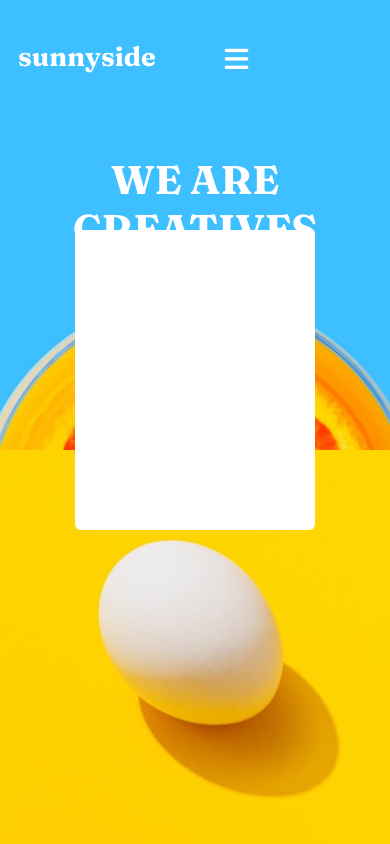
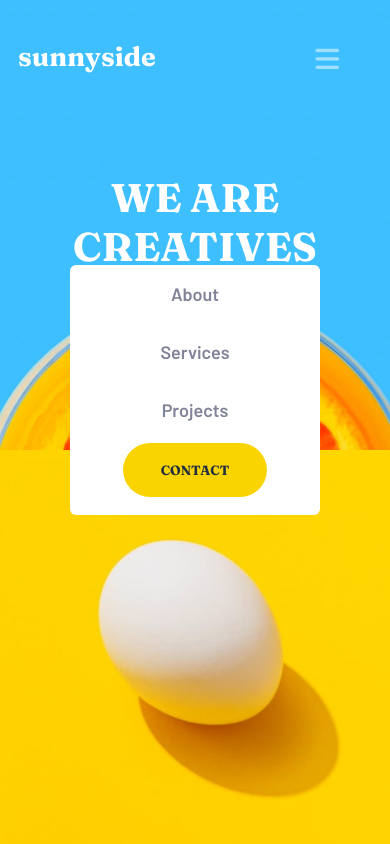
Before and after one commit to DietHero/sunnyside-website-challenge, a plain HTML site: page index.html in a window 390 px wide. Both pictures are taken after a click on the button 236 px from the left and 65 px from the top of the page. Shown: the top 844 px of the page. Drawn offline with Linux system fonts and the light colour scheme.

Commit message:
js menu added

```diff
--- a/css/style.css
+++ b/css/style.css
@@ -43,42 +43,45 @@ html, body {
     display: flex;
     list-style: none;
     visibility: hidden;
+    color: white;
 }
-.nav__links-oncick {
+.nav__links-click {
     display: flex;
+    align-items: center;
+    justify-content: space-around;
     list-style: none;
     position: absolute;
     flex-direction: column;
     background-color: white;
-    width: 200px;
-    height: 300px;
+    width: 250px;
+    height: 250px;
     visibility: visible;
     border-radius: 6px;
     top: 50%;
     left: 50%;
     margin-right: -50%;
-    transform: translate(-50%, -70%)
+    transform: translate(-50%, -70%);
+    padding-inline-start: 0
 }
 
-.nav__link {
-    color: white;
+
+.nav__link-item {
     text-decoration: none;
     padding: 0 2rem;
+    color: white;
+    padding-top: 5rem;
 }
 
 .nav__link-click {
-    color: hsl(212, 27%, 19%) ;
+    color: hsl(232, 10%, 55%);
     text-decoration: none;
-    padding: 0 0;
     text-align: center;
-
 }
 
 .nav__header {
     color: white;
     padding: 1rem;
     font-family: 'Fraunces', serif;
-    ;
     font-weight: 900;
 }
 
@@ -91,16 +94,23 @@ html, body {
     text-transform: uppercase;
     cursor: pointer;
     font-family: 'Fraunces', serif;
-    ;
     font-weight: 900;
     color: hsl(212, 27%, 19%);
     visibility: hidden;
+    margin-top: -2rem;
 }
+
 
 .nav_contact:hover {
     color: white;
     background-color: rgb(60, 188, 251);
 }
+.nav_contact-click {
+    background-color: hsl(51, 100%, 49%);
+    visibility: visible;
+
+}
+
 .button_menu {
     color: white;
     background-color: transparent;
@@ -113,8 +123,12 @@ html, body {
     color: white;
     padding: 0.5rem;
     font-size: 1.5rem;
-    padding-bottom: 1rem;
+    padding-bottom: 2rem;
+    padding-left: 2rem;
 
+}
+.button_menu-icon-click {
+opacity: 0.5;
 }
 
 .hero__header {
@@ -131,9 +145,13 @@ html, body {
     top: 50%;
     left: 50%;
     margin-right: -50%;
-    transform: translate(-50%, -20%)
+    transform: translate(-50%, 0)
 }
 
+.arrow-click {
+    visibility: hidden;
+
+}
 
 @media (min-width: 1024px)
 {
@@ -159,6 +177,7 @@ html, body {
     }
     .nav__links {visibility: visible;}
     .nav_contact {visibility: visible;}
+    .button_menu-icon {visibility: hidden;}
 
 }
 
--- a/index.html
+++ b/index.html
@@ -27,26 +27,31 @@
     <nav class="nav__container">
       <button class="button_menu nav"><i class="fas fa-bars button_menu-icon"></i></button>
       <ul class="nav__links">
-        <a
-          class="nav__link nav"
+        <li class="nav__link"><a
+          class="nav__link-item"
           href="./#about"
+        >About
+        </a></li>
+
+        <li class="nav__link"> <a
+          class="nav__link-item"
+          href="./#services"
         >
-          <li class="nav__link-item"> About</li>
+        Services
+        </a> </li>
+        <li class="nav__link">
+          <a
+          class="nav__link-item"
+          href="./#projects"
+        >
+        Projects
         </a>
-      <a
-        class="nav__link nav"
-        href="./#services"
-      >
-        <li class="nav__link-item">Services</li>
-      </a>
-      <a
-        class="nav__link nav"
-        href="./#projects"
-      >
-        <li class="nav__link-item"> Projects</li>
-      </a>
+        </li>
+<li class="nav__link">
+  <button class="nav_contact nav">Contact</button>
+</li>
+
       </ul>
-      <button class="nav_contact nav">Contact</button>
     </nav>
   </div>
     <h1 class="hero__header">We are creatives</h1>
--- a/js/script.js
+++ b/js/script.js
@@ -1,13 +1,21 @@
 'use strick'
 var button = document.querySelector(".button_menu")
 var navlinks = document.querySelector('.nav__links')
-var navlink = document.querySelector('.nav__link')
+const navlink = document.querySelectorAll('.nav__link-item')
+var contact = document.querySelector('.nav_contact')
+var arrow = document.querySelector('.arrow')
+var button = document.querySelector('.button_menu-icon')
+
+
 
 button.addEventListener ('click', () =>
 {
-    navlinks.classList.toggle("nav__links-oncick");
-    for (i=0; i < navlink.lenght; i++) {
-        navlink[i].classList.toggle('nav__link-click');
-    }
+    navlinks.classList.toggle("nav__links-click");
+    navlink.forEach(link => {
+        link.classList.toggle("nav__link-click");
+    contact.classList.toggle('nav_contact-click');
+    arrow.classList.toggle('arrow-click');
+    button.classList.toggle('button_menu-icon-click')
+    });
 
 })
```
